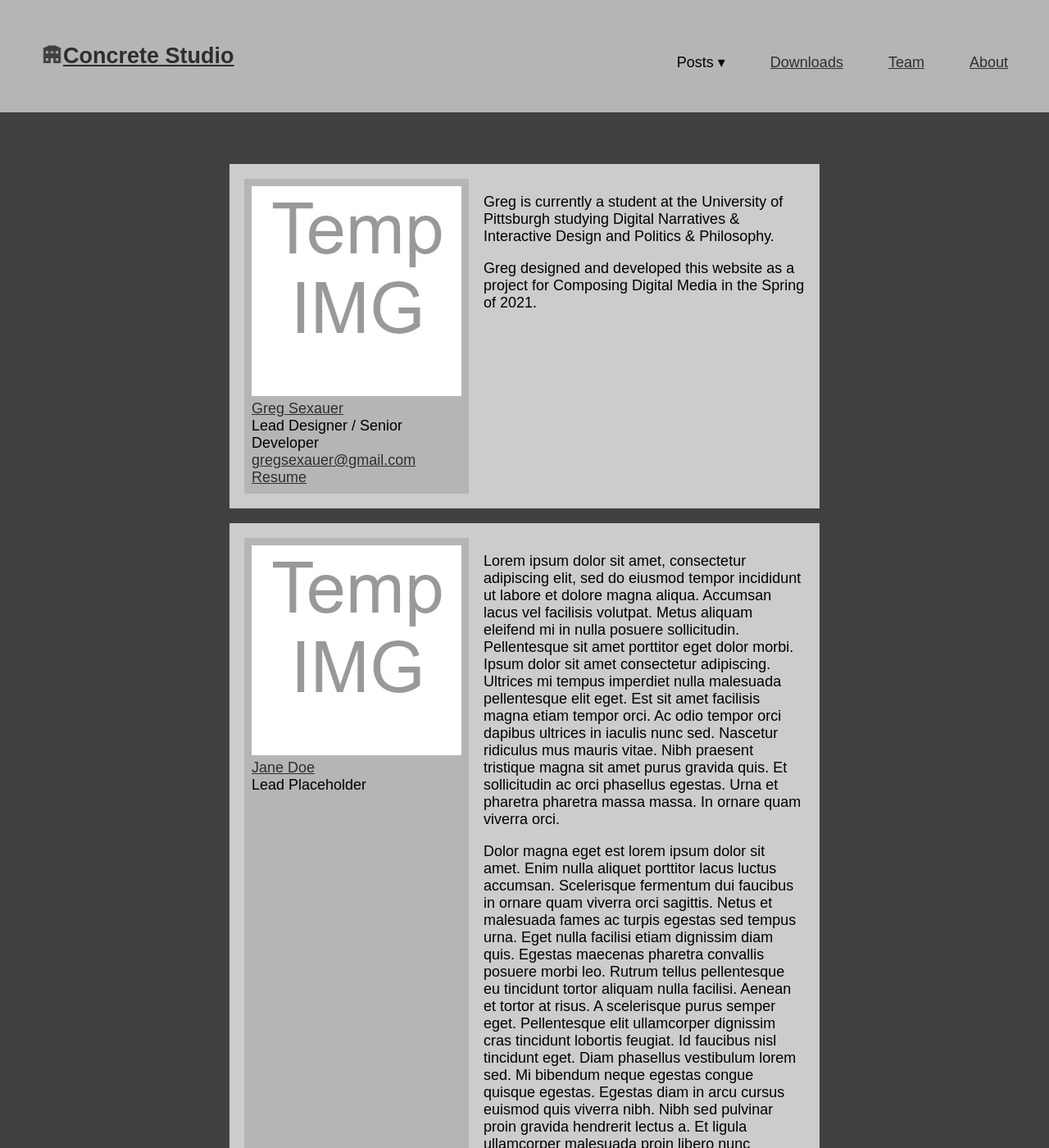
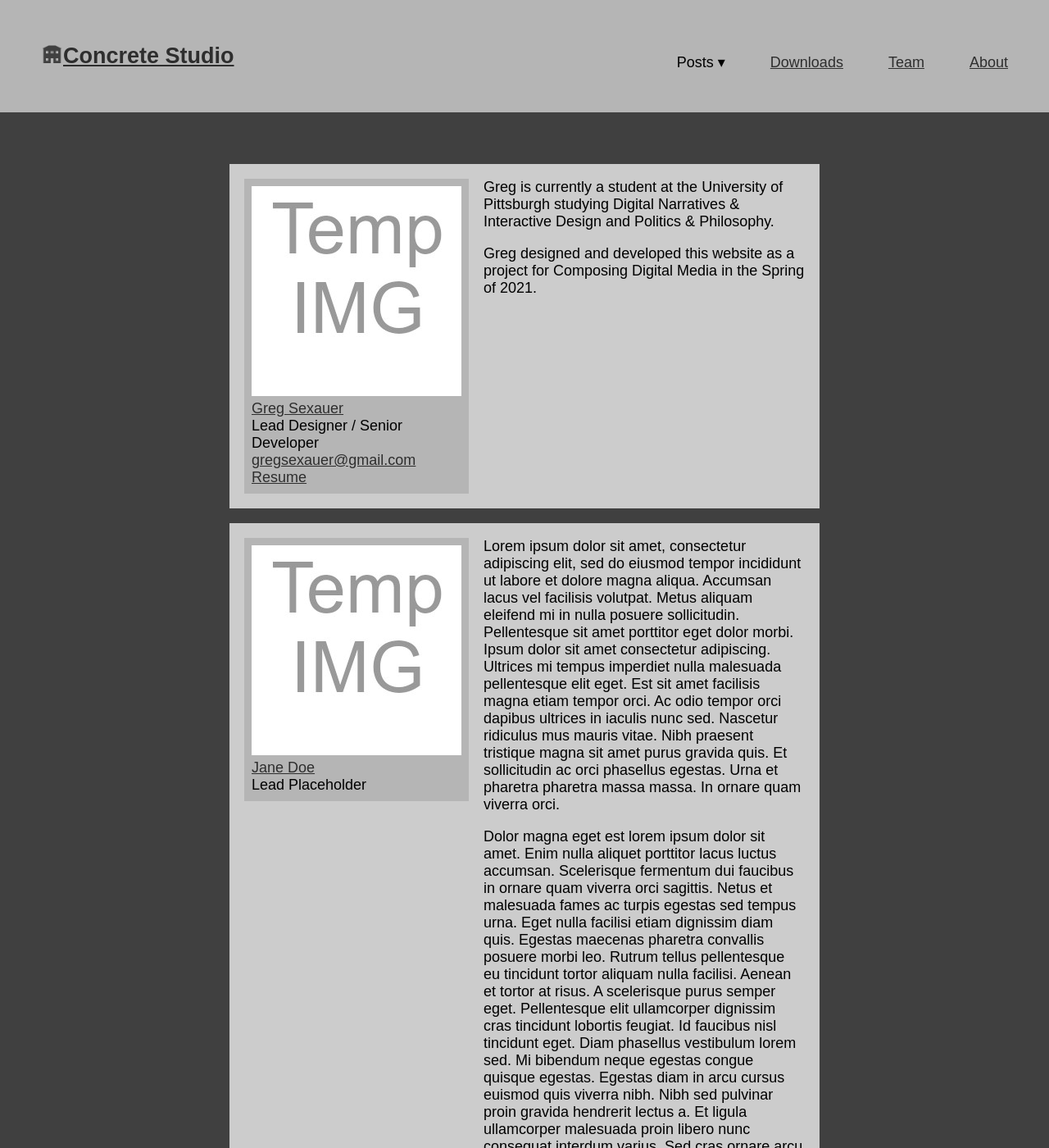
Before and after one commit to gregsexauer/concrete-studio, a Jekyll site: the page built from team.html, in a window 1280 px wide and 1400 px high. Shown: the whole window at 82% size. Built offline with Jekyll 4.4.1, drawn with Linux system fonts in a browser that asks for light colours.

Commit message:
team member adjustments

```diff
--- a/assets/css/styles.css
+++ b/assets/css/styles.css
@@ -158,9 +158,9 @@
 }
 
 .team-member > figure {
-  flex: auto;
   background-color: #b5b5b5;
   padding: .5em;
+  margin-bottom: auto;
 }
 
 .team-member > img {
@@ -181,6 +181,10 @@
   margin-bottom: 1em;
 }
 
+.team-member-description > p:first-of-type {
+  margin-bottom: 0em;
+}
+
 .team-member-sidebar-container {
 
 }
```
Also changed, not shown: 1 other file.
